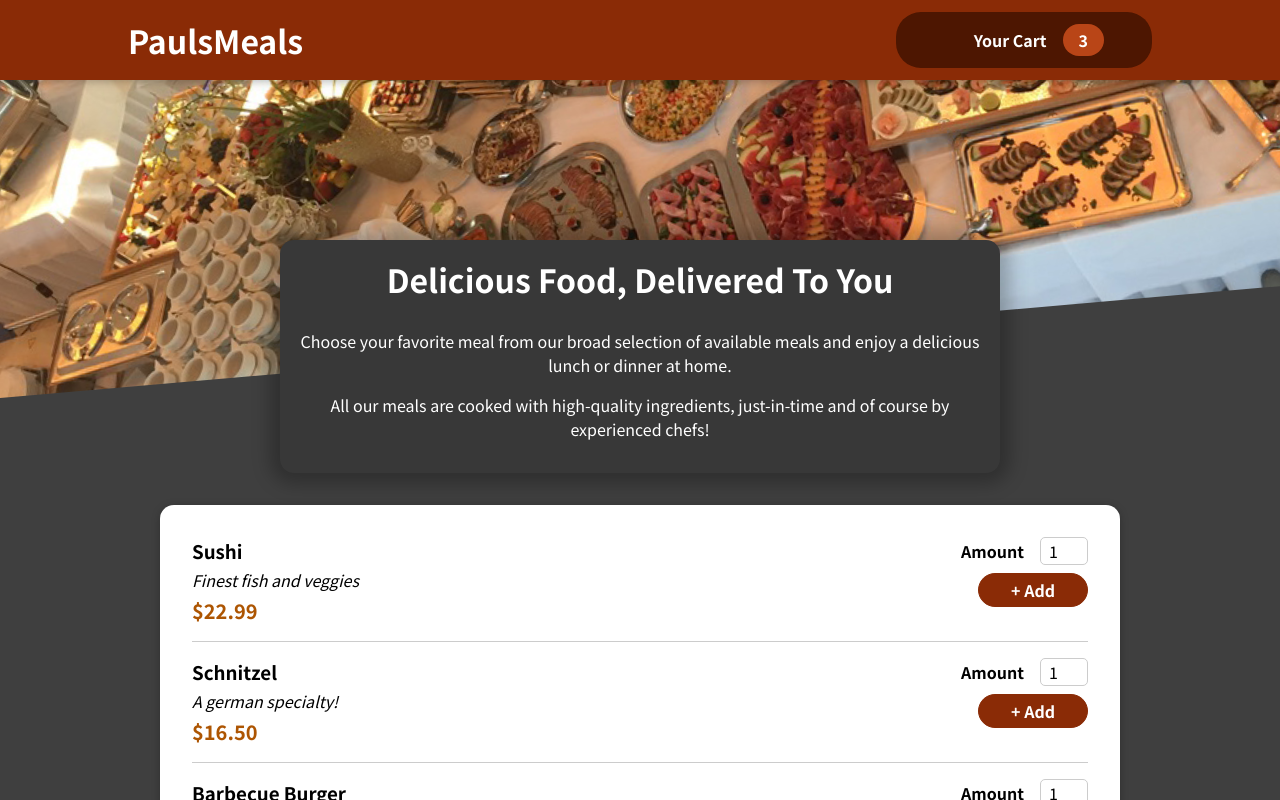
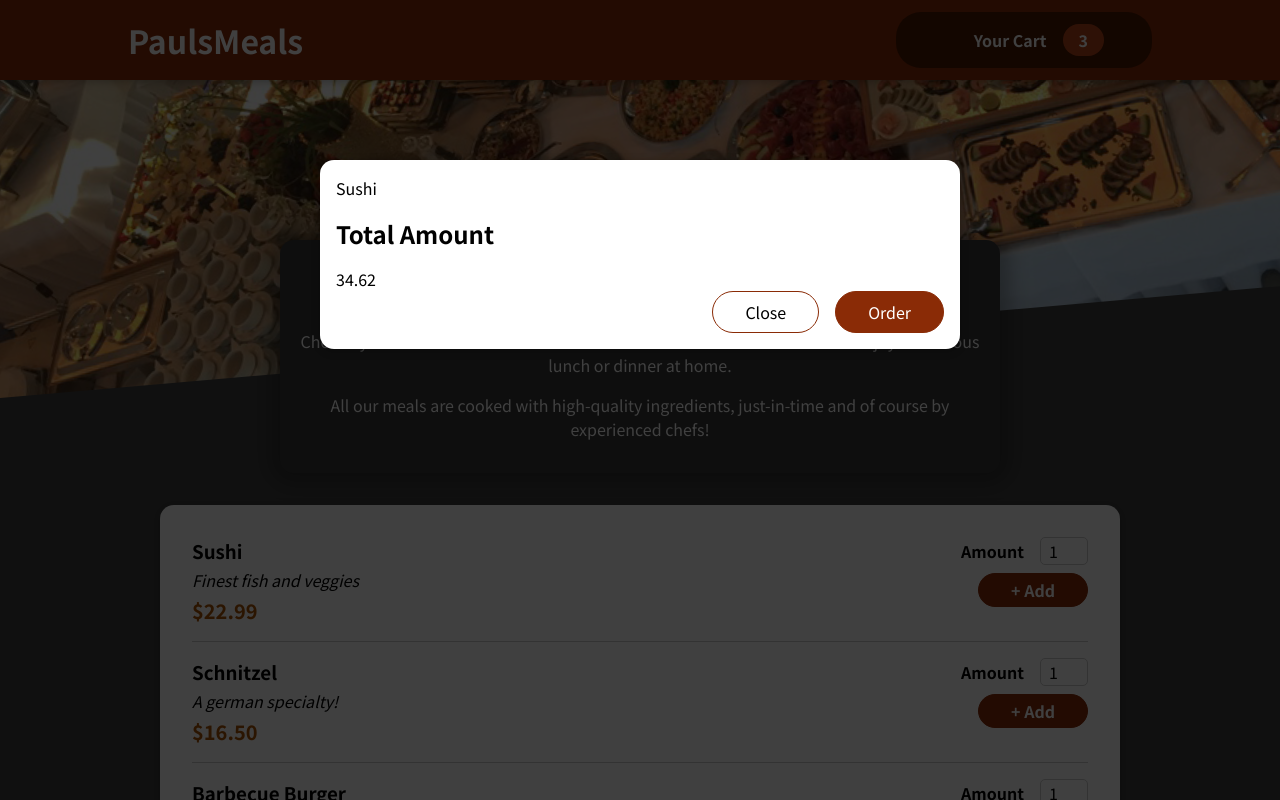
Before and after one commit to lkmSasanga/pauls-meals-react, a React (Create React App) app: page / in a window 1280 px wide. Shown: the top 800 px of the page. Built offline with nearby package versions, Linux system fonts and the light colour scheme.

Commit message:
portal added

```diff
--- a/public/index.html
+++ b/public/index.html
@@ -28,6 +28,7 @@
   </head>
   <body>
     <noscript>You need to enable JavaScript to run this app.</noscript>
+    <div id="overlays"></div>
     <div id="root"></div>
     <!--
       This HTML file is a template.
--- a/src/App.js
+++ b/src/App.js
@@ -1,10 +1,12 @@
 import Header from "./components/Layout/Header";
 import {Fragment} from "react";
 import Meals from "./components/Meals/Meals";
+import Cart from "./components/Cart/Cart";
 
 function App() {
   return (
     <Fragment>
+        <Cart/>
       <Header/>
         <main>
             <Meals/>
--- a/src/components/Cart/Cart.js
+++ b/src/components/Cart/Cart.js
@@ -1,11 +1,12 @@
 import classes from './Cart.module.css';
+import Modal from "../UI/Modal";
 
 const Cart = props => {
     const cartItems = <ul className={classes['cart-items']}>{[
         {id: 'c1', name: 'Sushi', amount: 2, price: 12.09},
     ].map((item) => <li>{item.name}</li>)}</ul>;
     return(
-      <div>
+      <Modal>
           {cartItems}
           <div className={classes.total}>
               <span>Total Amount</span>
@@ -15,7 +16,7 @@
               <button className={classes['button-alt']}>Close</button>
               <button className={classes.button}>Order</button>
           </div>
-      </div>
+      </Modal>
     );
 };
 
--- /dev/null
+++ b/src/components/UI/Modal.js
@@ -0,0 +1,28 @@
+import classes from'./Modal.module.css';
+import ReactDOM  from 'react-dom';
+import {Fragment} from "react";
+
+const Backdrop = props => {
+  return <div className={classes.backdrop} />
+};
+
+const ModalOverlay = props => {
+  return (
+      <div className={classes.modal}>
+          <div className={classes.content}>{props.children}</div>
+      </div>
+  );
+};
+
+const portalElement = document.getElementById('overlays');
+
+const Modal = props => {
+    return(
+      <Fragment>
+          {ReactDOM.createPortal(<Backdrop/>, portalElement)}
+          {ReactDOM.createPortal(<ModalOverlay>{props.children}</ModalOverlay>, portalElement)}
+      </Fragment>
+    );
+};
+
+export default Modal;
--- /dev/null
+++ b/src/components/UI/Modal.module.css
@@ -0,0 +1,40 @@
+.backdrop {
+    position: fixed;
+    top: 0;
+    left: 0;
+    width: 100%;
+    height: 100vh;
+    z-index: 20;
+    background-color: rgba(0, 0, 0, 0.75);
+}
+
+.modal {
+    position: fixed;
+    top: 20vh;
+    left: 5%;
+    width: 90%;
+    background-color: white;
+    padding: 1rem;
+    border-radius: 14px;
+    box-shadow: 0 2px 8px rgba(0, 0, 0, 0.25);
+    z-index: 30;
+    animation: slide-down 300ms ease-out forwards;
+}
+
+@media (min-width: 768px) {
+    .modal {
+        width: 40rem;
+        left: calc(50% - 20rem);
+    }
+}
+
+@keyframes slide-down {
+    from {
+        opacity: 0;
+        transform: translateY(-3rem);
+    }
+    to {
+        opacity: 1;
+        transform: translateY(0);
+    }
+}
```
Also changed, not shown: 1 other file (tests, documents, lock files or other folders).
